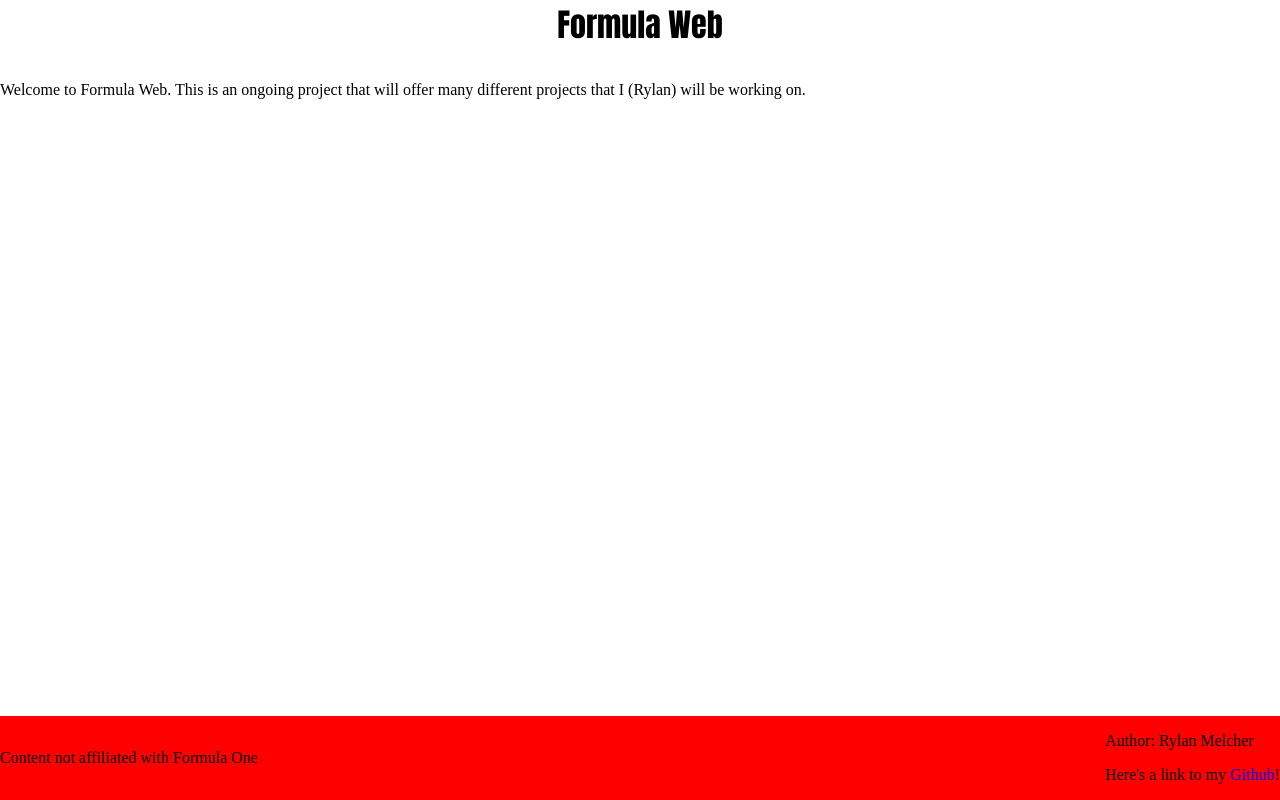
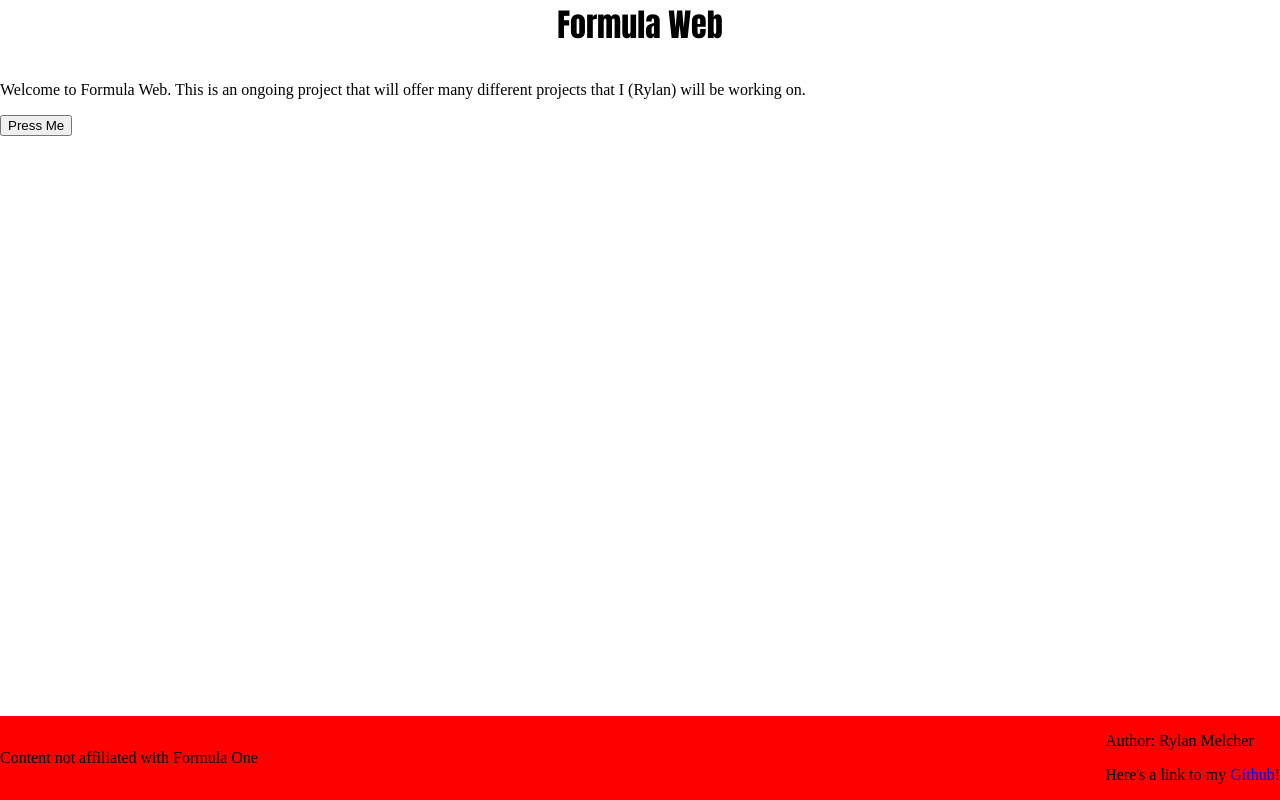
Before and after one commit to PivotAnteon/FormulaWeb, a plain HTML site: page index.html in a window 1280 px wide. Drawn offline with Linux system fonts and the light colour scheme.

Commit message:
Imported Script using APIs
Working on getting input to change desired values

```diff
--- a/index.html
+++ b/index.html
@@ -16,6 +16,10 @@
     </div>
     <p class="info">Welcome to Formula Web. This is an ongoing project that will offer many different projects that I (Rylan) will be working on.</p>
 
+
+    <button onclick="getDriverInfo()">Press Me</button>
+    <script src="openf1.js"></script>
+
     <footer>
         <div>
             <p class="copyright">Content not affiliated with Formula One</p>
@@ -26,8 +30,5 @@
         </div>
     </footer>
 
-    <script src="openf1.js"></script>
-
-
 </body>
 </html>
--- a/openf1.js
+++ b/openf1.js
@@ -0,0 +1,5 @@
+function getDriverInfo(){
+    fetch('https://api.openf1.org/v1/drivers?driver_number=1&session_key=9158')
+    .then(response => response.json())
+    .then(jsonContent => console.log(jsonContent));
+}
```
